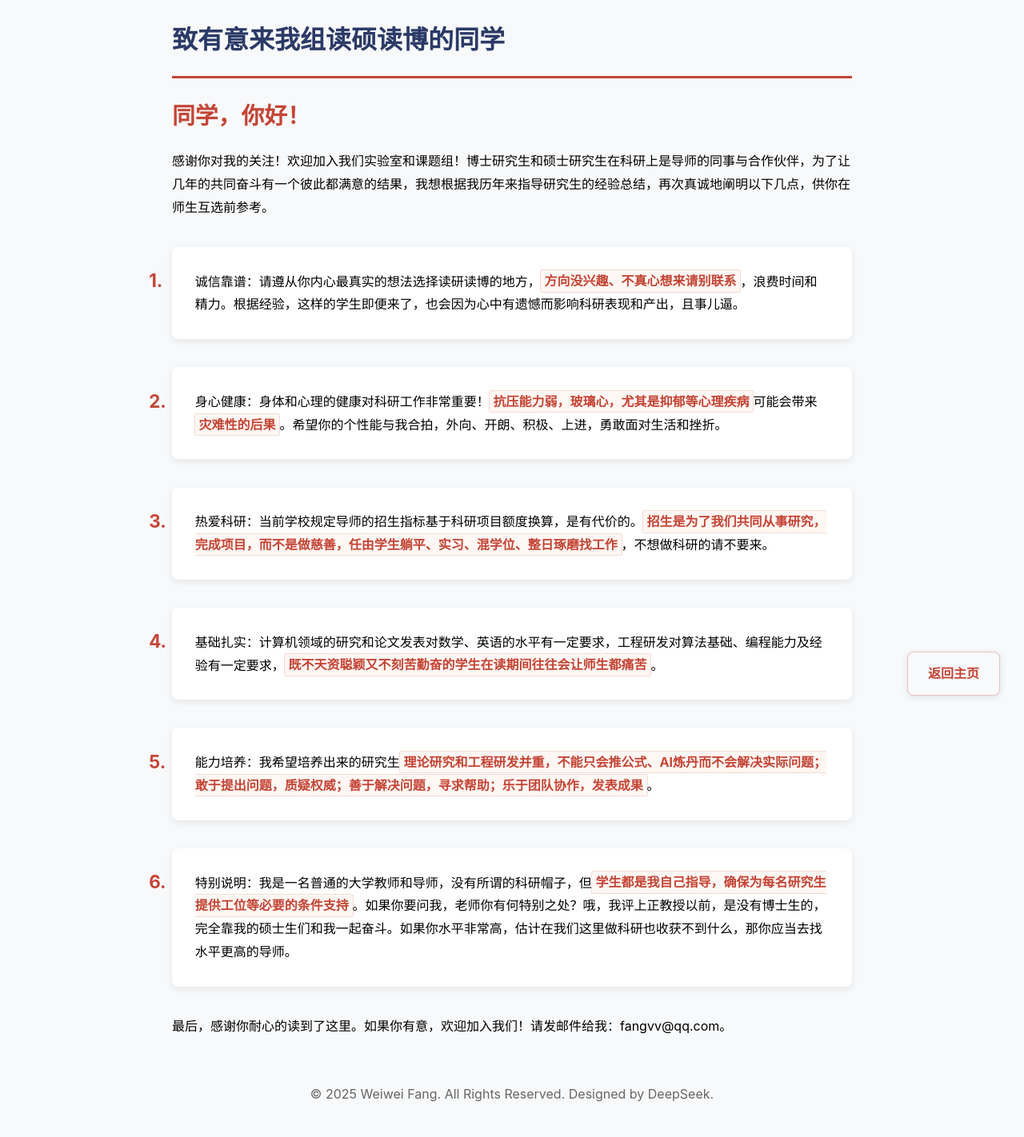
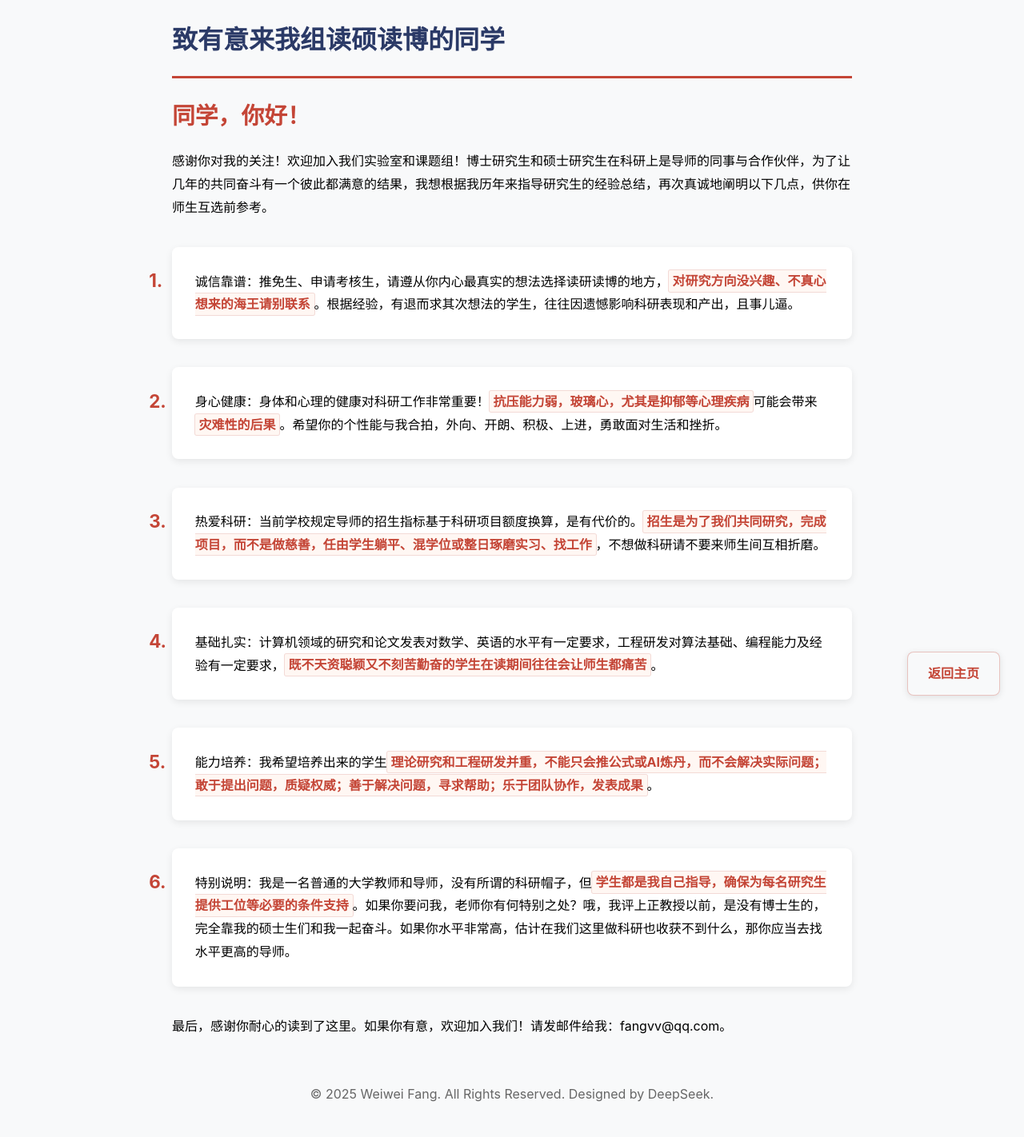
Before and after one commit to fangvv/Homepage, a Jekyll site: the page faq2.html, which Jekyll copies as it is, in a window 1280 px wide. Shown: the whole page at 80% size. Built offline with Jekyll 4.4.1, drawn with Linux system fonts in a browser that asks for light colours; comment, search, counter and statistics services are not loaded.

Commit message:
update faq2

```diff
--- a/faq2.html
+++ b/faq2.html
@@ -91,15 +91,15 @@ strong:hover {
     <p><span class="greeting">同学，你好！</span>感谢你对我的关注！欢迎加入我们实验室和课题组！博士研究生和硕士研究生在科研上是导师的同事与合作伙伴，为了让几年的共同奋斗有一个彼此都满意的结果，我想根据我历年来指导研究生的经验总结，再次真诚地阐明以下几点，供你在师生互选前参考。</p>
 
     <ol>
-<li>诚信靠谱：请遵从你内心最真实的想法选择读研读博的地方，<strong>方向没兴趣、不真心想来请别联系</strong>，浪费时间和精力。根据经验，这样的学生即便来了，也会因为心中有遗憾而影响科研表现和产出，且事儿逼。</li>
+<li>诚信靠谱：推免生、申请考核生，请遵从你内心最真实的想法选择读研读博的地方，<strong>对研究方向没兴趣、不真心想来的海王请别联系</strong>。根据经验，有退而求其次想法的学生，往往因遗憾影响科研表现和产出，且事儿逼。</li>
 
 <li>身心健康：身体和心理的健康对科研工作非常重要！<strong>抗压能力弱，玻璃心，尤其是抑郁等心理疾病</strong>可能会带来<strong>灾难性的后果</strong>。希望你的个性能与我合拍，外向、开朗、积极、上进，勇敢面对生活和挫折。</li>
 
-<li>热爱科研：当前学校规定导师的招生指标基于科研项目额度换算，是有代价的。<strong>招生是为了我们共同从事研究，完成项目，而不是做慈善，任由学生躺平、实习、混学位、整日琢磨找工作</strong>，不想做科研的请不要来。</li>
+<li>热爱科研：当前学校规定导师的招生指标基于科研项目额度换算，是有代价的。<strong>招生是为了我们共同研究，完成项目，而不是做慈善，任由学生躺平、混学位或整日琢磨实习、找工作</strong>，不想做科研请不要来师生间互相折磨。</li>
 
 <li>基础扎实：计算机领域的研究和论文发表对数学、英语的水平有一定要求，工程研发对算法基础、编程能力及经验有一定要求，<strong>既不天资聪颖又不刻苦勤奋的学生在读期间往往会让师生都痛苦</strong>。</li>
 
-<li>能力培养：我希望培养出来的研究生<strong>理论研究和工程研发并重，不能只会推公式、AI炼丹而不会解决实际问题；敢于提出问题，质疑权威；善于解决问题，寻求帮助；乐于团队协作，发表成果</strong>。</li>
+<li>能力培养：我希望培养出来的学生<strong>理论研究和工程研发并重，不能只会推公式或AI炼丹，而不会解决实际问题；敢于提出问题，质疑权威；善于解决问题，寻求帮助；乐于团队协作，发表成果</strong>。</li>
 
 <li>特别说明：我是一名普通的大学教师和导师，没有所谓的科研帽子，但<strong>学生都是我自己指导，确保为每名研究生提供工位等必要的条件支持</strong>。如果你要问我，老师你有何特别之处？哦，我评上正教授以前，是没有博士生的，完全靠我的硕士生们和我一起奋斗。如果你水平非常高，估计在我们这里做科研也收获不到什么，那你应当去找水平更高的导师。</li>
     </ol>
```
